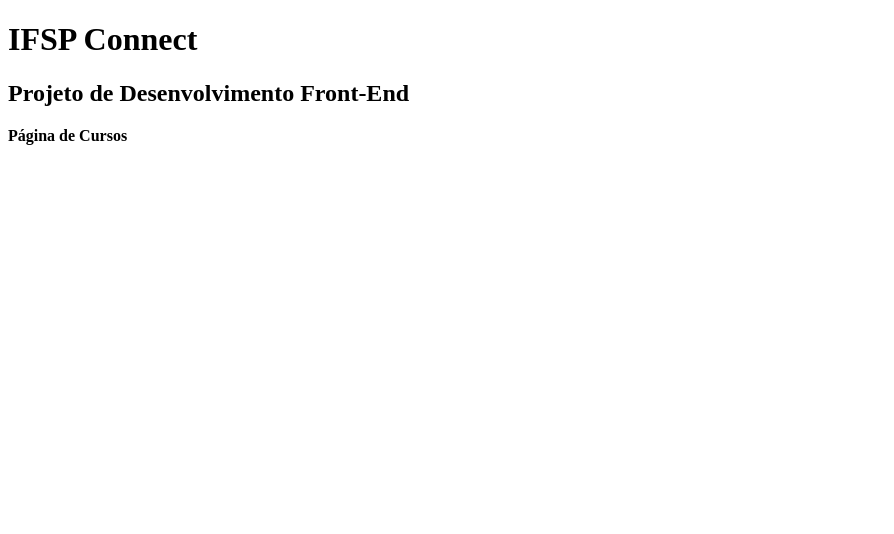
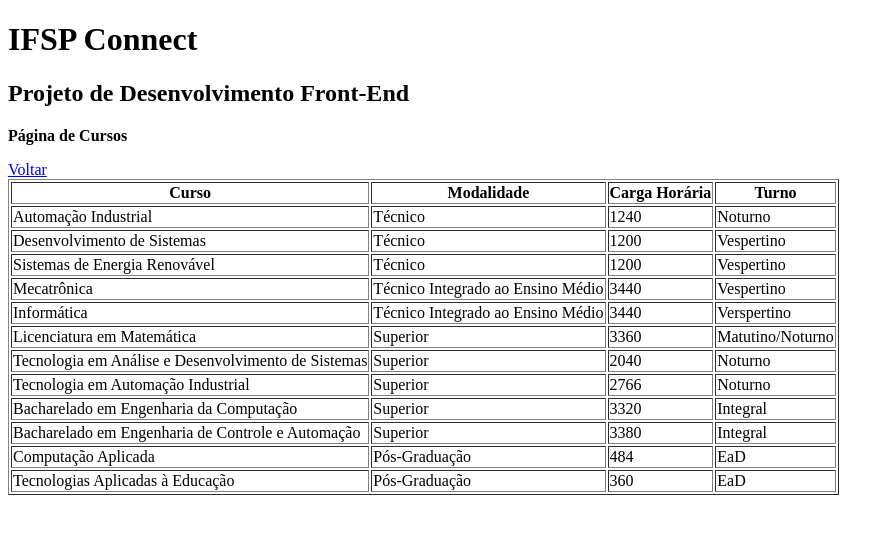
Before and after one commit to Guilherme-C-A-Affonso/IFSP-Connect, a plain HTML site: page paginas/cursos.html in a window 1280 px wide. Shown: the whole page, without its empty margins (0-894 px from the left). Drawn offline with Linux system fonts and the light colour scheme.

Commit message:
Adição do conteúdo da pag cursos e tabela no index

```diff
--- a/paginas/cursos.html
+++ b/paginas/cursos.html
@@ -11,5 +11,86 @@
     <h1>IFSP Connect</h1>
     <h2>Projeto de Desenvolvimento Front-End</h2>
     <p><strong>Página de Cursos</strong></p>
+    <a href="\index.html">Voltar</a>
+    <table border="1">
+        <tr>
+            <th>Curso</th>
+            <th>Modalidade</th>
+            <th>Carga Horária</th>
+            <th>Turno</th>
+        </tr>
+        <tr>
+            <td>Automação Industrial</td>
+            <td>Técnico</td>
+            <td>1240</td>
+            <td>Noturno</td>
+        </tr>
+        <tr>
+            <td>Desenvolvimento de Sistemas</td>
+            <td>Técnico</td>
+            <td>1200</td>
+            <td>Vespertino</td>
+        </tr>
+        <tr>
+            <td>Sistemas de Energia Renovável</td>
+            <td>Técnico</td>
+            <td>1200</td>
+            <td>Vespertino</td>
+        </tr>
+        <tr>
+            <td>Mecatrônica</td>
+            <td>Técnico Integrado ao Ensino Médio</td>
+            <td>3440</td>
+            <td>Vespertino</td>
+        </tr>
+        <tr>
+            <td>Informática</td>
+            <td>Técnico Integrado ao Ensino Médio</td>
+            <td>3440</td>
+            <td>Verspertino</td>
+        </tr>
+        <tr>
+            <td>Licenciatura em Matemática</td>
+            <td>Superior</td>
+            <td>3360</td>
+            <td>Matutino/Noturno</td>
+        </tr>
+        <tr>
+            <td>Tecnologia em Análise e Desenvolvimento de Sistemas</td>
+            <td>Superior</td>
+            <td>2040</td>
+            <td>Noturno</td>
+        </tr>
+        <tr>
+            <td>Tecnologia em Automação Industrial</td>
+            <td>Superior</td>
+            <td>2766</td>
+            <td>Noturno</td>
+        </tr>
+        <tr>
+            <td>Bacharelado em Engenharia da Computação</td>
+            <td>Superior</td>
+            <td>3320</td>
+            <td>Integral</td>
+        </tr>
+        <tr>
+            <td>Bacharelado em Engenharia de Controle e Automação</td>
+            <td>Superior</td>
+            <td>3380</td>
+            <td>Integral</td>
+        </tr>
+        <tr>
+            <td>Computação Aplicada</td>
+            <td>Pós-Graduação</td>
+            <td>484</td>
+            <td>EaD</td>
+        </tr>
+        <tr>
+            <td>Tecnologias Aplicadas à Educação</td>
+            <td>Pós-Graduação</td>
+            <td>360</td>
+            <td>EaD</td>
+        </tr>
+    </table>
 </body>
 </html>
```
Also changed, not shown: index.html (+25 -0 lines).
